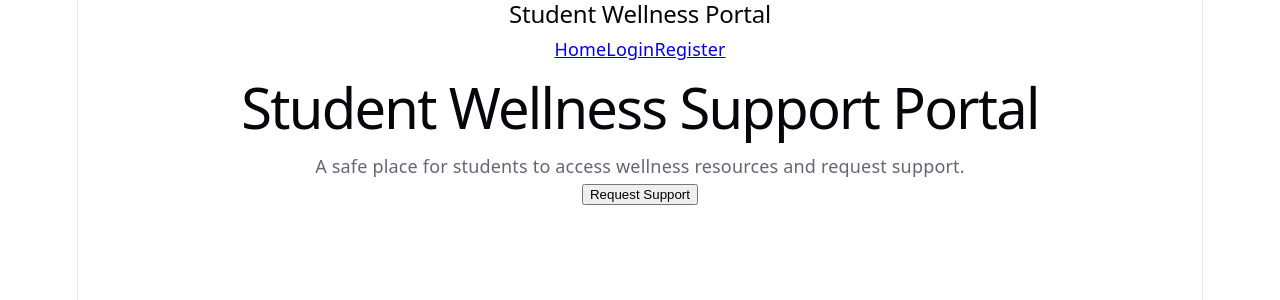
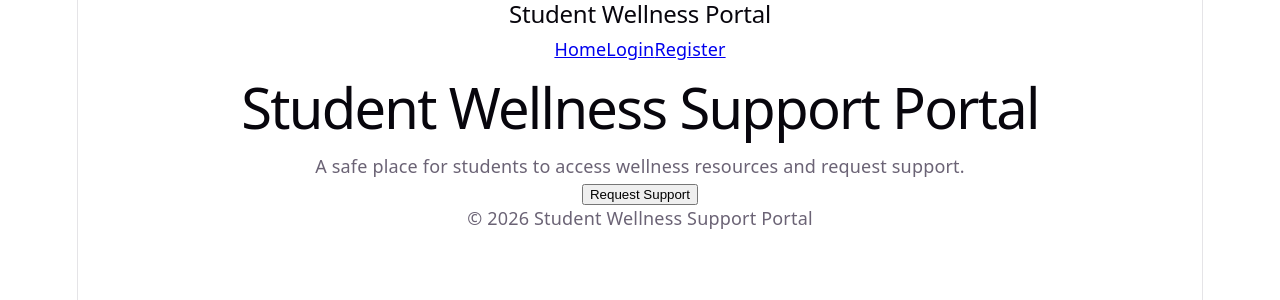
Before and after one commit to HopeTheEditor/Student-Wellness-Portal, a React app in the folder frontend/: page / in a window 1280 px wide. Shown: the top 300 px of the page. Built offline with nearby package versions, Linux system fonts and the light colour scheme; the HTML template or start-up script is replaced by a standard one.

Commit message:
updated App.jsx adding footer.jsx

```diff
--- a/frontend/src/App.jsx
+++ b/frontend/src/App.jsx
@@ -1,9 +1,11 @@
 import { BrowserRouter, Routes, Route } from 'react-router-dom'
 import Navbar from './components/Navbar'
+import Footer from './components/Footer'
 
 import Home from './pages/Home'
 import Login from './pages/Login'
 import Register from './pages/Register'
+
 
 function App() {
   return (
@@ -15,6 +17,8 @@ function App() {
         <Route path="/login" element={<Login />} />
         <Route path="/register" element={<Register />} />
       </Routes>
+
+      <Footer />
     </BrowserRouter>
   )
 }
```
